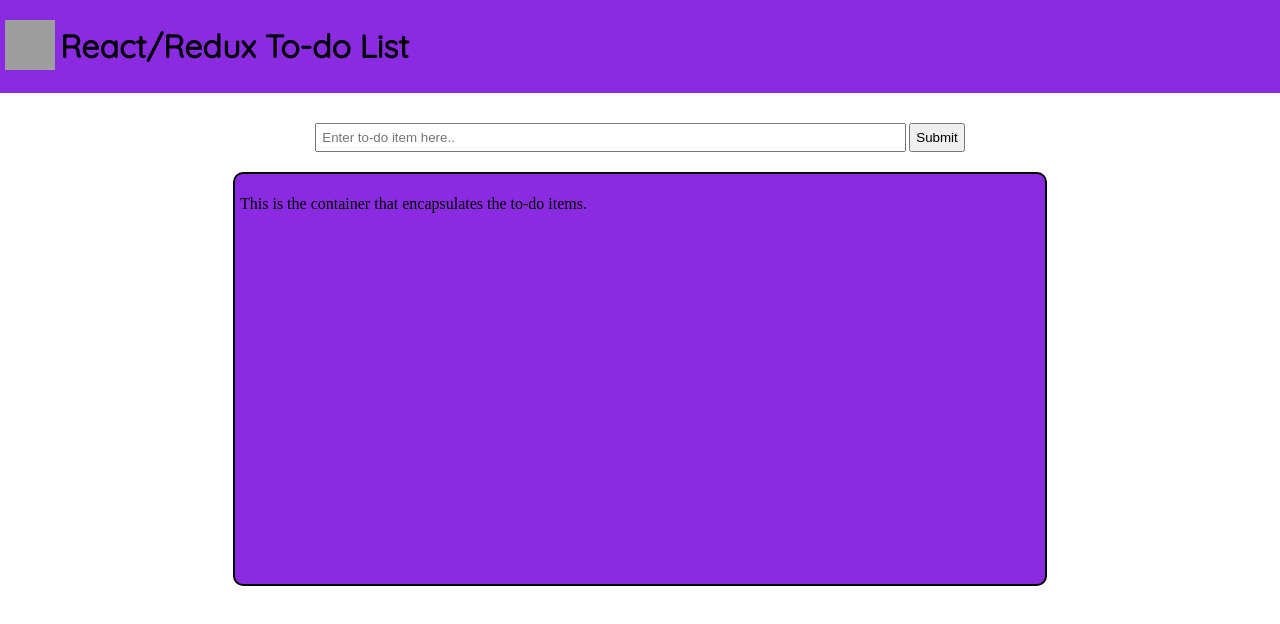
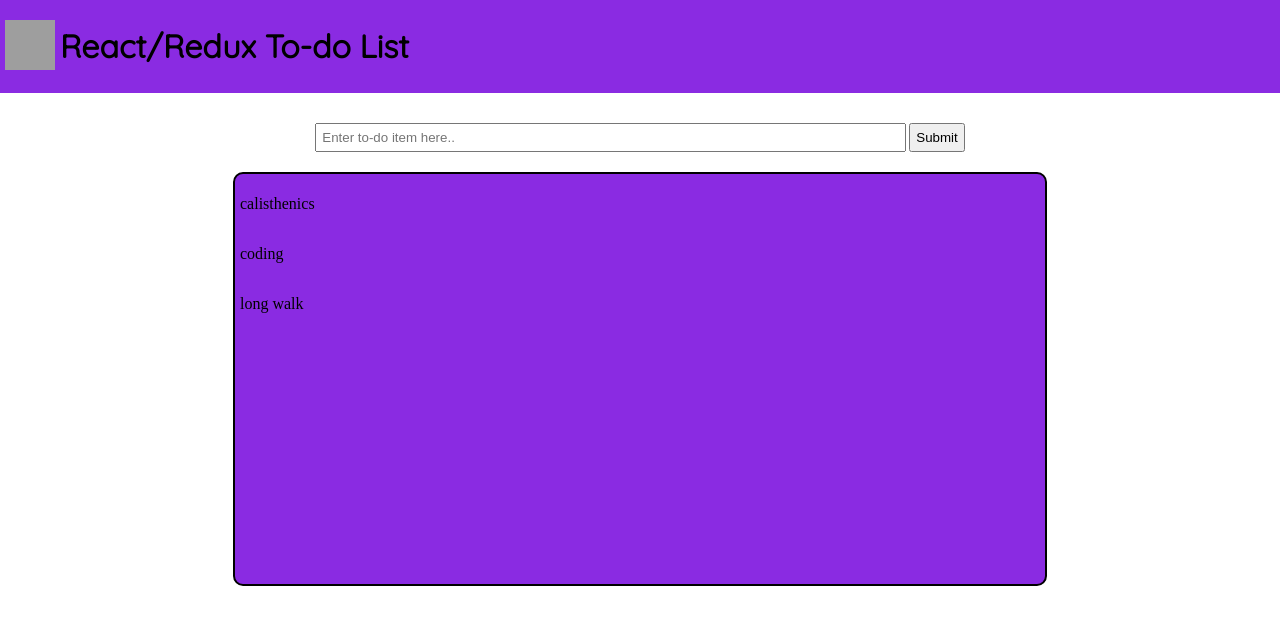
Before and after one commit to YusafOsei-Bonsu/React-ReduxTodoList, a React (Create React App) app: page / in a window 1280 px wide. Shown: the top 624 px of the page. Built offline with nearby package versions, Linux system fonts and the light colour scheme; grey boxes are pictures that could not be loaded.

Commit message:
Can now display to-do data from the redux store

```diff
--- a/src/components/TodoList.jsx
+++ b/src/components/TodoList.jsx
@@ -1,12 +1,32 @@
 import React from 'react';
+import { connect } from 'react-redux';
 import "../styles/TodoList.css";
 
-const TodoList = () => {
-    return (
-        <div id="todo-container">
-            <p>This is the container that encapsulates the to-do items.</p>
-        </div>
-    );
+class TodoList extends React.Component {
+
+    render() {
+        const { todos } = this.props;
+        return (
+            <div id="todo-container">
+            {/* If the to-do list isn't empty, then display the to-do items.
+                Otherwise, inform the user that the list is empty.  */}
+                {todos.length > 0 ? todos.map(todo => {
+                    return (
+                        <div>
+                            <p>{todo.name}</p>
+                        </div>
+                    );
+                }) : <p>No to-do items at the moment</p>}
+            </div>
+        );
+    }
+
 }
 
-export default TodoList;
+const mapStateToProps = (state) => {
+    return {
+        todos: state.todos
+    }
+}
+
+export default connect(mapStateToProps)(TodoList);
```
